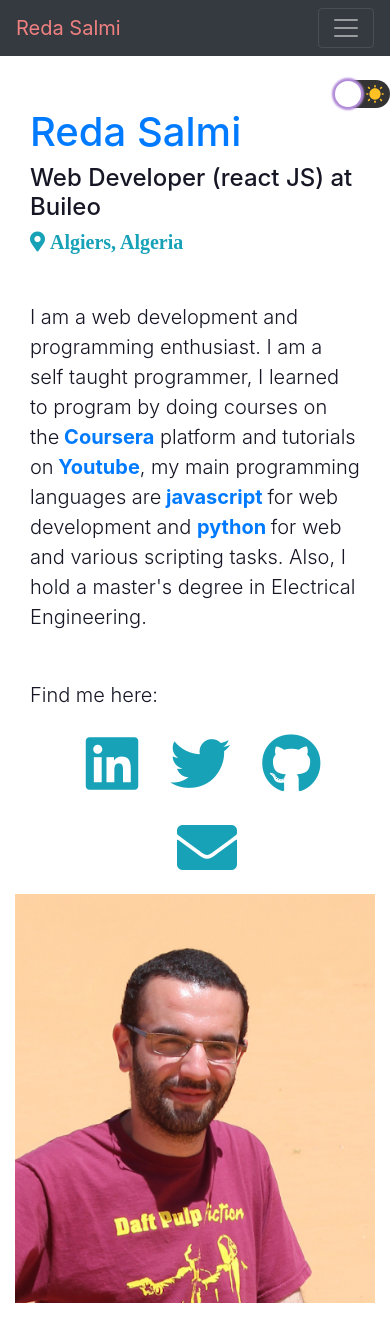
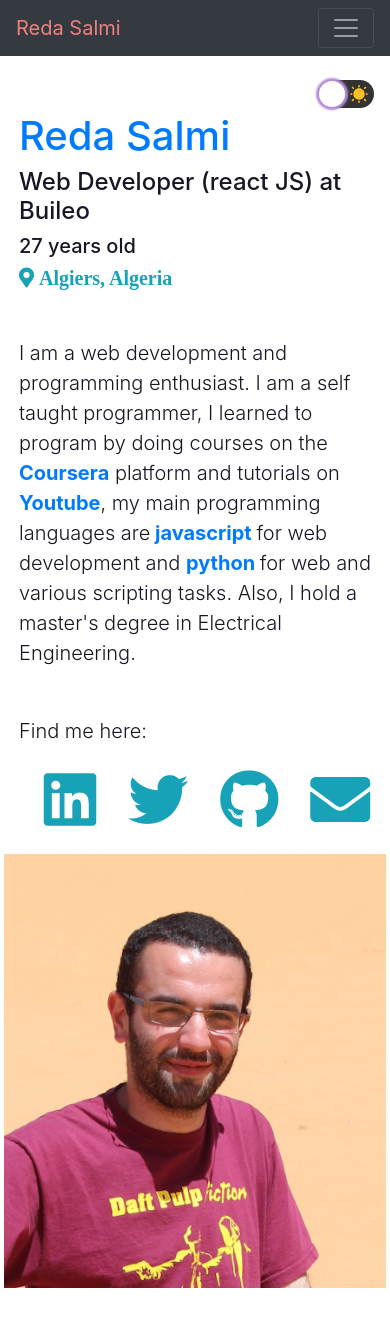
Before and after one commit to redasalmi/redasalmi-portfolio, a React (Create React App) app: page / in a window 390 px wide. Built offline with nearby package versions, Linux system fonts and the light colour scheme.

Commit message:
added margin to theme toggle btn

```diff
--- a/src/components/About.js
+++ b/src/components/About.js
@@ -1,14 +1,14 @@
 import React from "react";
 
 const About = () => {
+  const myAge = new Date().getFullYear() - 1992;
   return (
     <div className="row mt-md-5">
-      <div className="col-12 col-md-6">
+      <div className="col-12 col-md-6 p-1 p-md-0">
         <div className="col-12">
           <h1 className="text-primary">Reda Salmi</h1>
-          <h4>
-            Web Developer (react JS) at Buileo
-          </h4>
+          <h4>Web Developer (react JS) at Buileo</h4>
+          <h5>{myAge} years old</h5>
           <h5>
             <span className="fas fa-map-marker-alt text-info">
               {" "}
@@ -21,7 +21,10 @@ const About = () => {
           <p>
             I am a web development and programming enthusiast. I am a self
             taught programmer, I learned to program by doing courses on the
-            <span className="font-weight-bold text-primary"> Coursera</span>{" "}
+            <span className="font-weight-bold text-primary">
+              {" "}
+              Coursera
+            </span>{" "}
             platform and tutorials on
             <span className="font-weight-bold text-primary"> Youtube</span>, my
             main programming languages are
@@ -74,7 +77,7 @@ const About = () => {
         </div>
       </div>
 
-      <div className="col-12 col-md-6 text-center">
+      <div className="col-12 col-md-6 text-center text-md-right p-1 p-md-0">
         <img src="/reda-pic.jpg" alt="reda" className="img-fluid" />
       </div>
     </div>
--- a/src/components/Main.js
+++ b/src/components/Main.js
@@ -122,7 +122,7 @@ const Main = () => {
           <ThemeSwitch
             theme={theme}
             toggleTheme={toggleTheme}
-            className="d-block d-md-none ml-auto"
+            className="d-block d-md-none ml-auto mr-3 mr-sm-0"
           />
         </div>
         <CSSTransition
```
